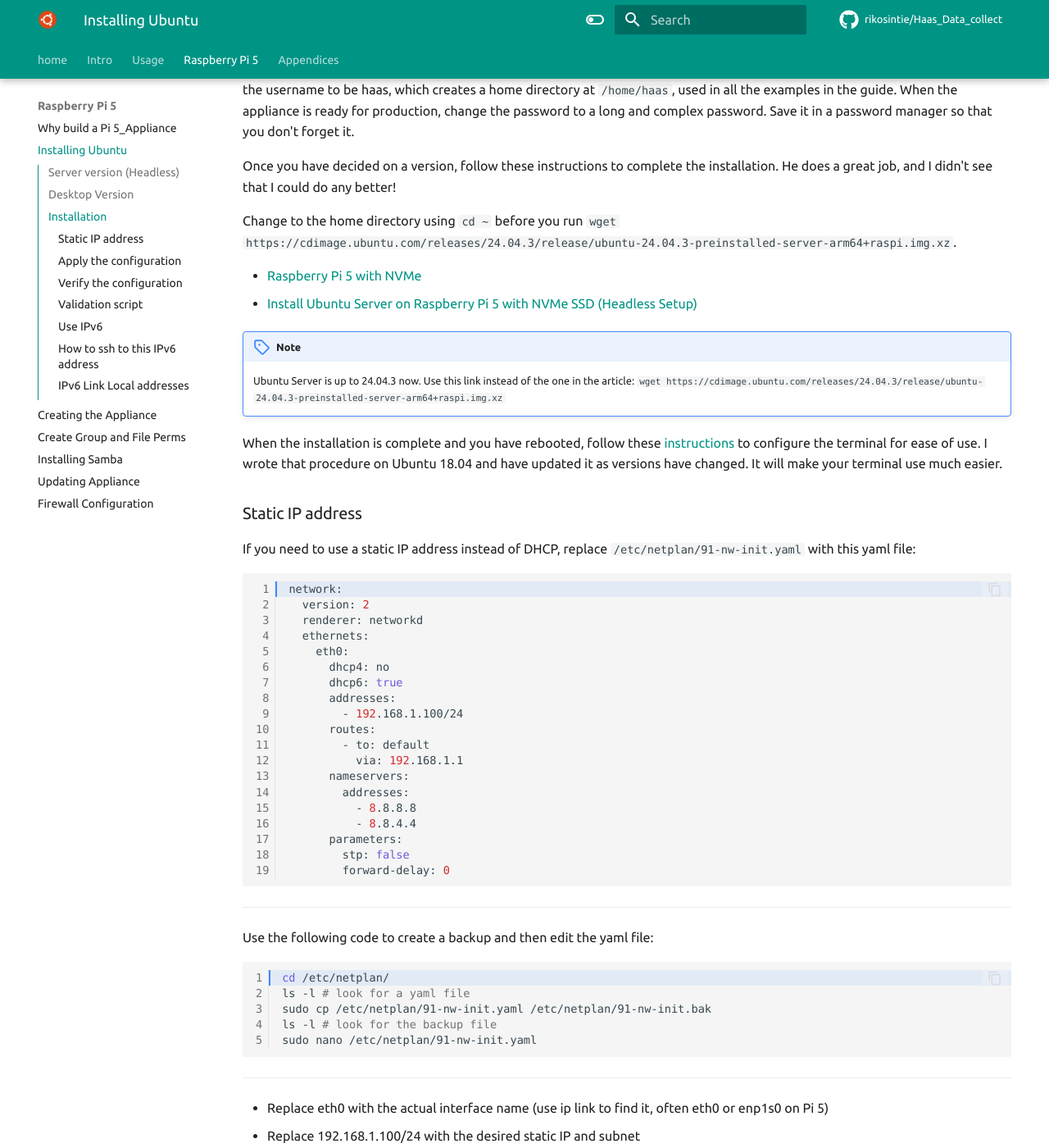
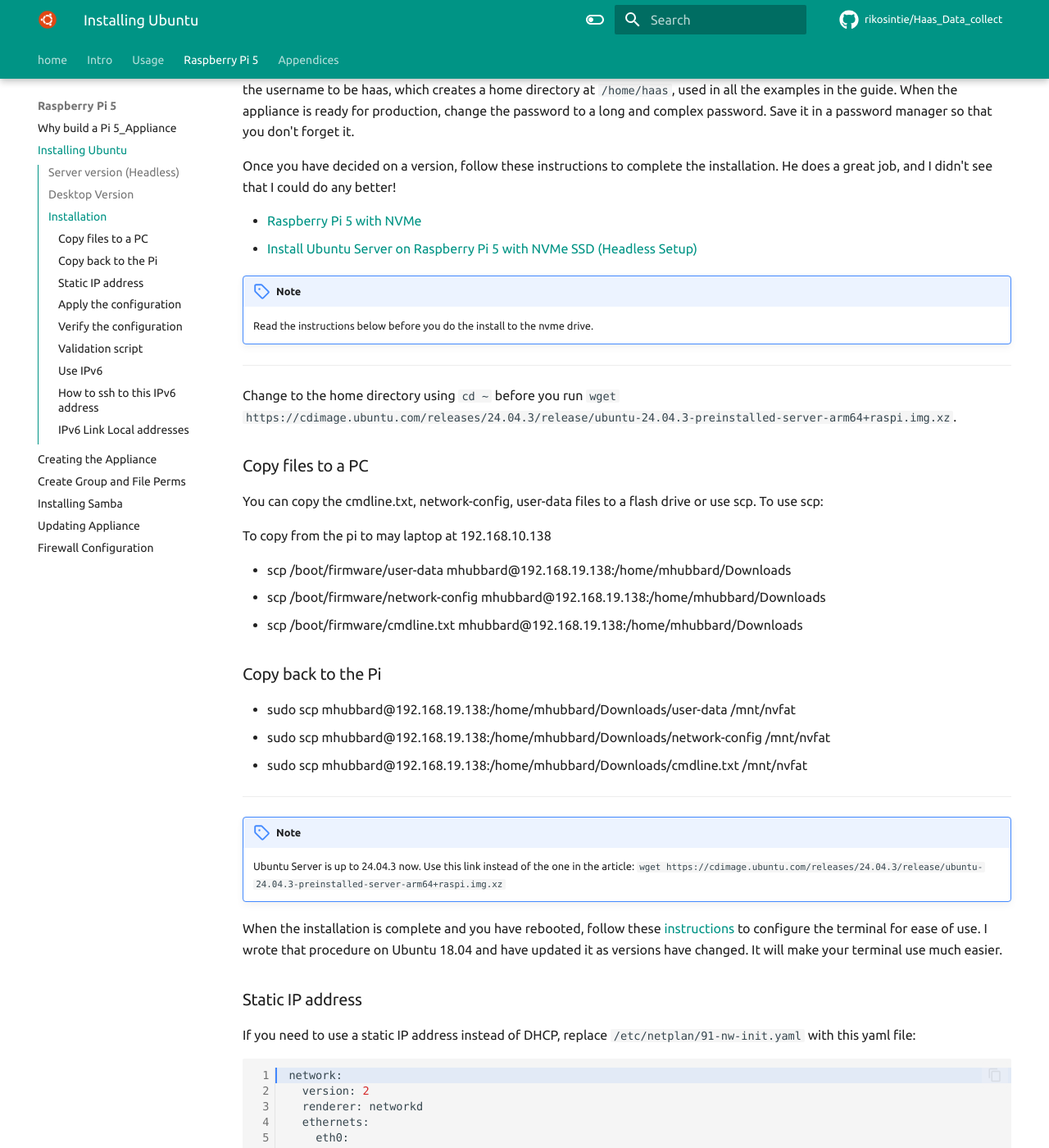
Before and after one commit to rikosintie/Haas_Data_collect, an MkDocs documentation site: the page built from docs/build_pi_5_appliance/installing_ubuntu.md, in a window 1280 px wide and 1400 px high, scrolled down 1036 px. Shown: the whole window at 82% size. Built offline with MkDocs 1.6.1 and Material for MkDocs 9.7.7, drawn with Linux system fonts in a browser that asks for light colours; some web fonts are replaced; comment, search, counter and statistics services are not loaded.

Commit message:
Git Title: Formatting

```diff
--- a/docs/build_pi_5_appliance/installing_ubuntu.md
+++ b/docs/build_pi_5_appliance/installing_ubuntu.md
@@ -30,10 +30,33 @@
 
 Once you have decided on a version, follow these instructions to complete the installation. He does a great job, and I didn't see that I could do any better!
 
+- [Raspberry Pi 5 with NVMe](https://wolfpaulus.com/rp5/)
+- [Install Ubuntu Server on Raspberry Pi 5 with NVMe SSD (Headless Setup)](https://wolfpaulus.com/rp5-ubuntu-cli/)
+
+!!! Note
+    Read the instructions below before you do the install to the nvme drive.
+
+----------------------------------------------------------------
+
 Change to the home directory using `cd ~` before you run `wget https://cdimage.ubuntu.com/releases/24.04.3/release/ubuntu-24.04.3-preinstalled-server-arm64+raspi.img.xz`.
 
-- [Raspberry Pi 5 with NVMe](https://wolfpaulus.com/rp5/)
-- [Install Ubuntu Server on Raspberry Pi 5 with NVMe SSD (Headless Setup)](https://wolfpaulus.com/rp5-ubuntu-cli/)
+### Copy files to a PC
+
+You can copy the cmdline.txt, network-config, user-data files to a flash drive or use scp. To use scp:
+
+To copy from the pi to may laptop at 192.168.10.138
+
+- scp /boot/firmware/user-data mhubbard@192.168.19.138:/home/mhubbard/Downloads
+- scp /boot/firmware/network-config mhubbard@192.168.19.138:/home/mhubbard/Downloads
+- scp /boot/firmware/cmdline.txt mhubbard@192.168.19.138:/home/mhubbard/Downloads
+
+### Copy back to the Pi
+
+- sudo scp mhubbard@192.168.19.138:/home/mhubbard/Downloads/user-data /mnt/nvfat
+- sudo scp mhubbard@192.168.19.138:/home/mhubbard/Downloads/network-config /mnt/nvfat
+- sudo scp mhubbard@192.168.19.138:/home/mhubbard/Downloads/cmdline.txt /mnt/nvfat
+
+----------------------------------------------------------------
 
 !!! Note
     Ubuntu Server is up to 24.04.3 now. Use this link instead of the one in the article:
```
